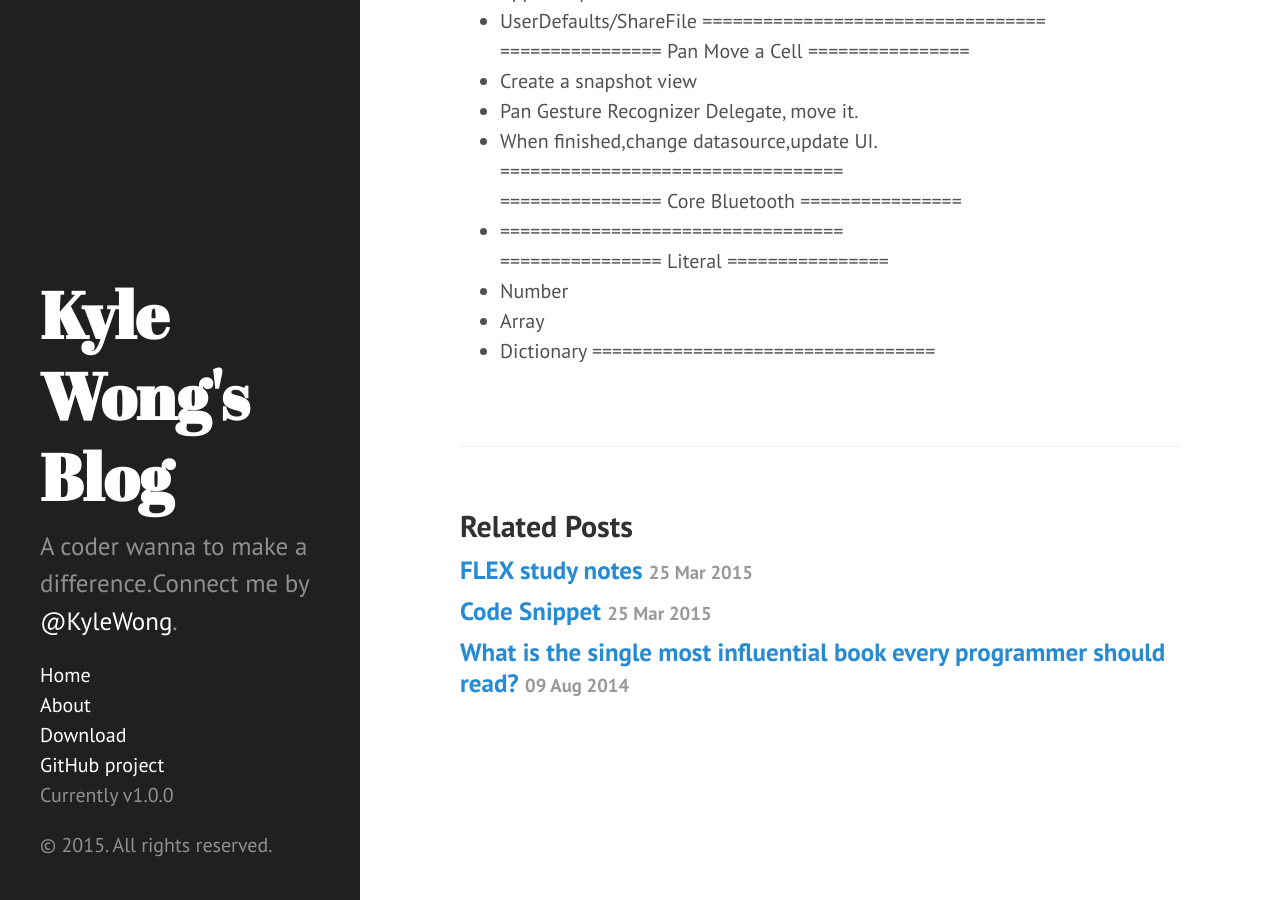
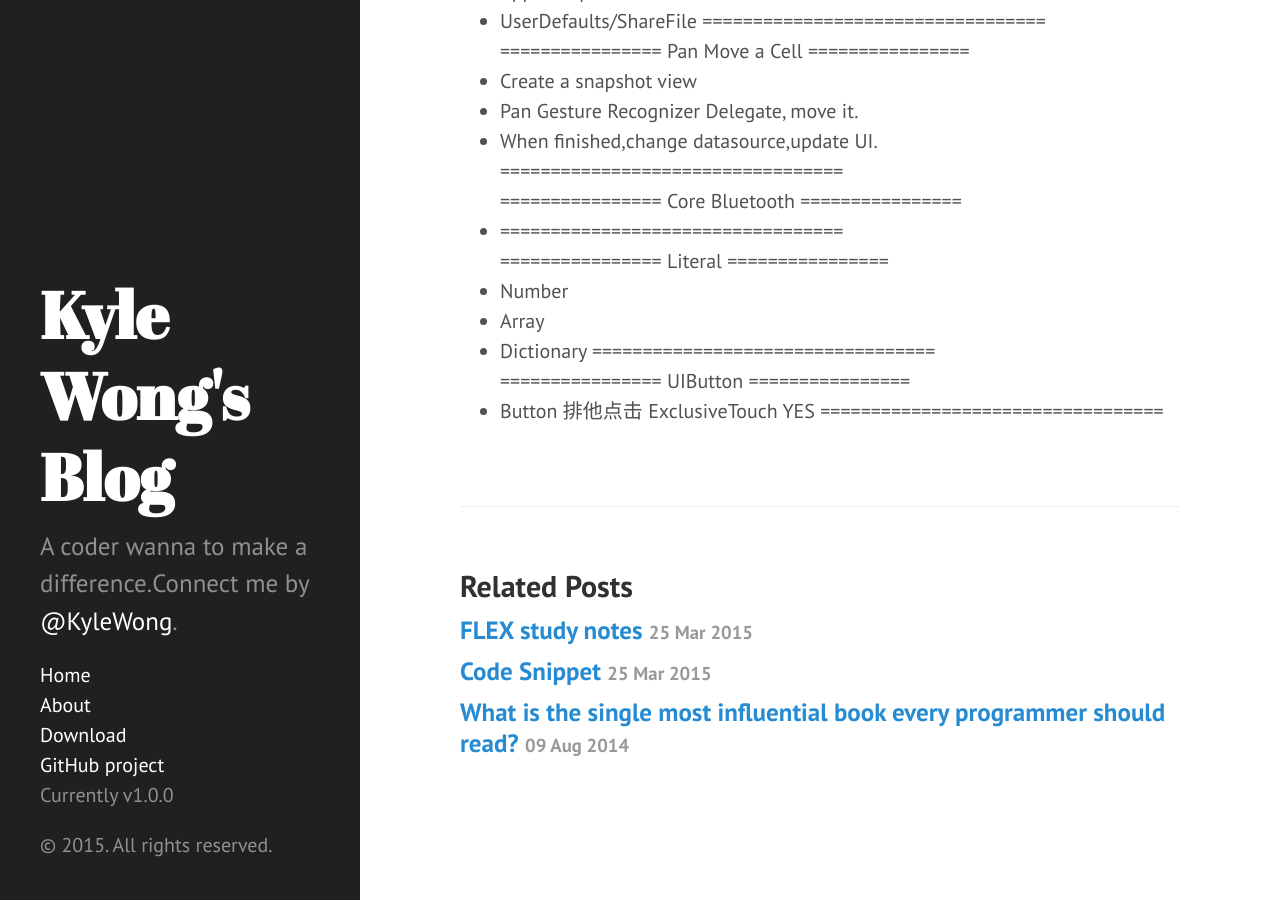
Before and after one commit to kangwang1988/kangwang1988.github.io, a Jekyll site: the page built from _posts/2015-05-10-iOS-study-note.md, in a window 1280 px wide and 900 px high, scrolled down 4864 px. Built offline with Jekyll 4.4.1, drawn with Linux system fonts in a browser that asks for light colours; Markdown is read by kramdown in place of the engine named in the settings.

Commit message:
Update 2015-05-10-iOS-study-note.md

```diff
--- a/_posts/2015-05-10-iOS-study-note.md
+++ b/_posts/2015-05-10-iOS-study-note.md
@@ -191,3 +191,6 @@ InputSource:Timer,Selector,Port,CustomSrc.
 - Array
 - Dictionary
 ==================================<br>
+================ UIButton  ================<br>
+- Button 排他点击 ExclusiveTouch  YES
+==================================<br>
```
